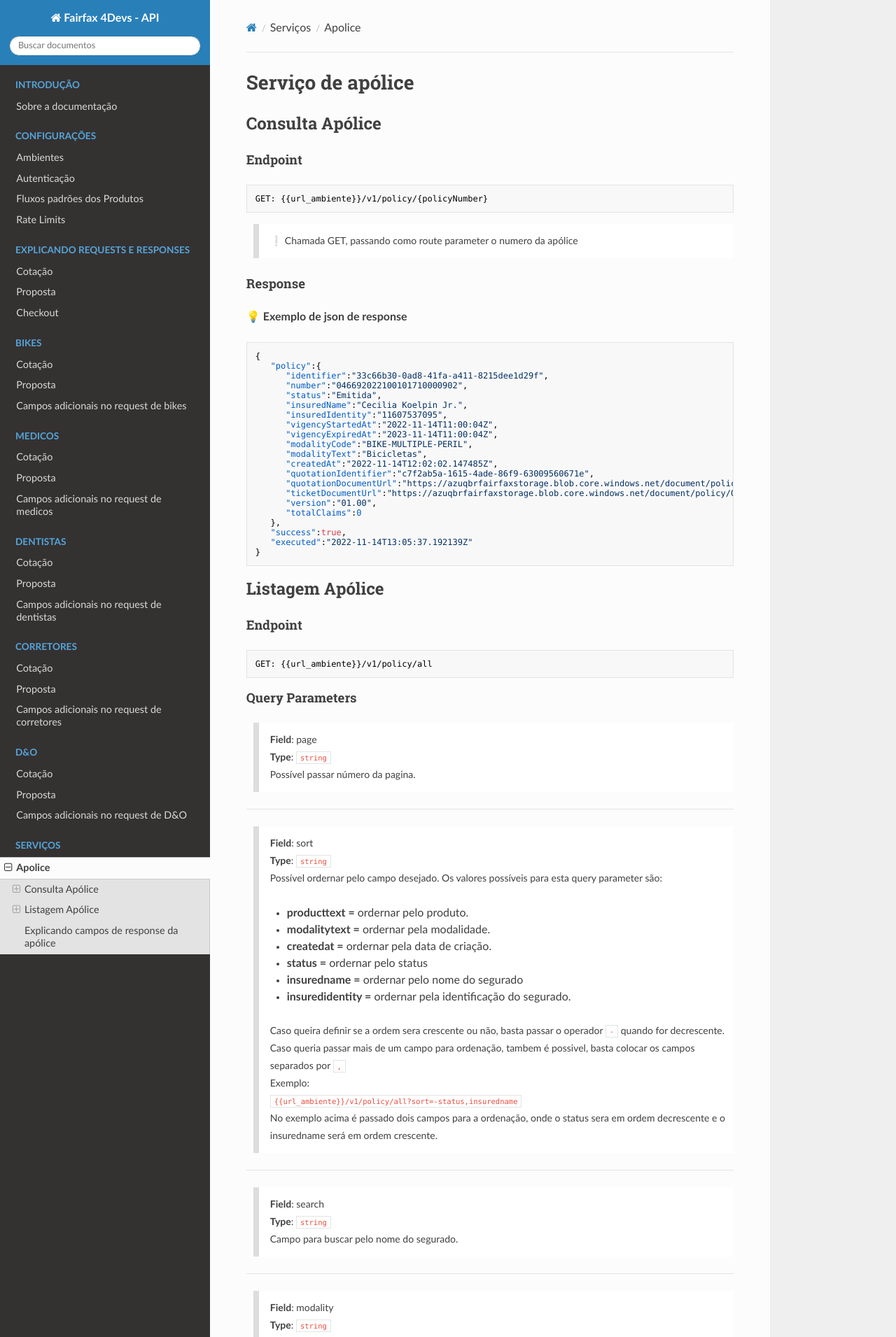
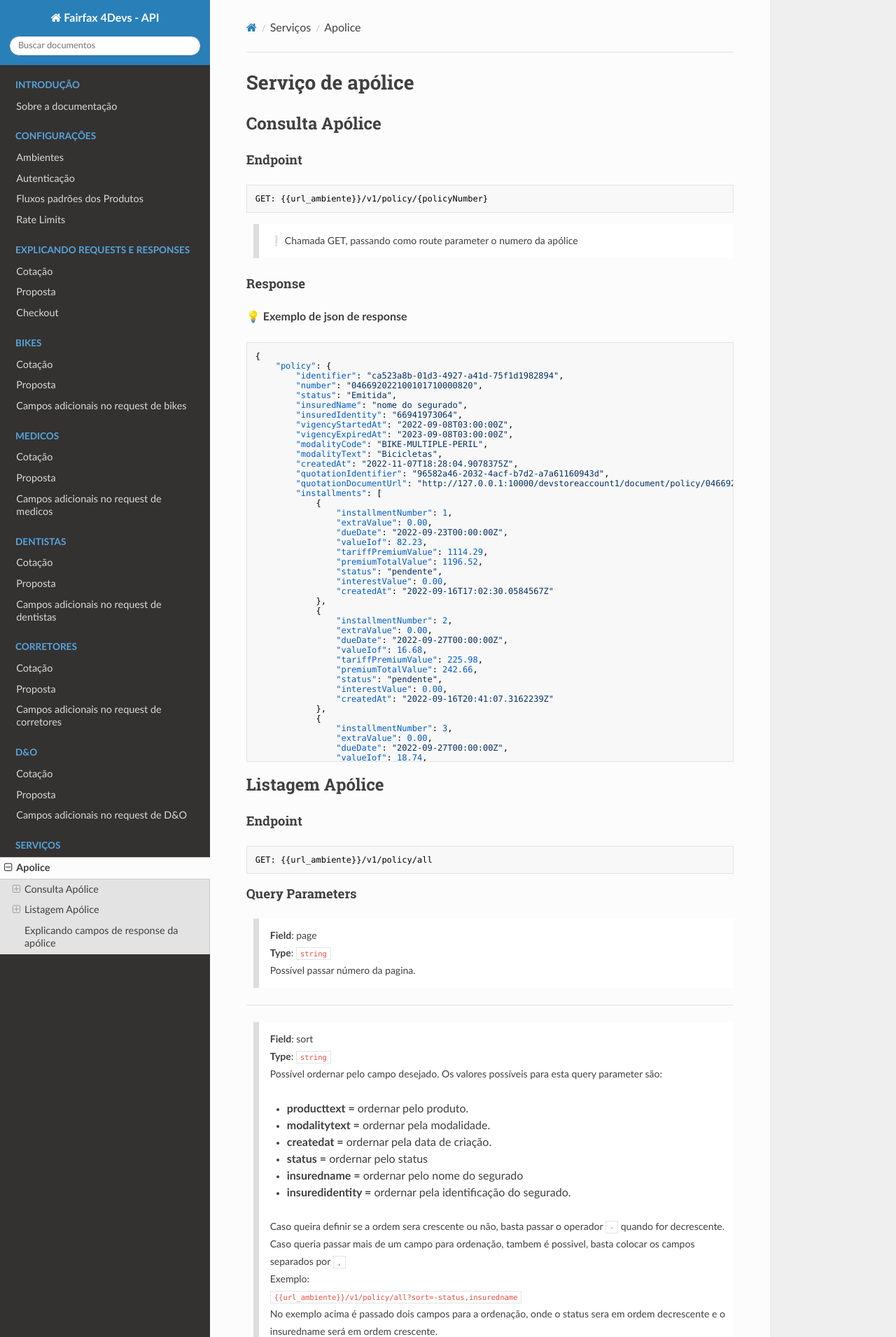
Before and after one commit to trinca137/ff-for-devs-docs, an MkDocs documentation site: the page built from docs/services/policy.md, in a window 1280 px wide. Shown: the top 1911 px of the page at 70% size. Built offline with MkDocs 1.6.1, drawn with Linux system fonts in a browser that asks for light colours; nearby versions of some CDN libraries; some of the changed text lies outside the part shown.

````diff
--- a/docs/services/policy.md
+++ b/docs/services/policy.md
@@ -18,25 +18,81 @@ GET: {{url_ambiente}}/v1/policy/{policyNumber}
 
 ```json
 {
-   "policy":{
-      "identifier":"33c66b30-0ad8-41fa-a411-8215dee1d29f",
-      "number":"046692022100101710000902",
-      "status":"Emitida",
-      "insuredName":"Cecilia Koelpin Jr.",
-      "insuredIdentity":"11607537095",
-      "vigencyStartedAt":"2022-11-14T11:00:04Z",
-      "vigencyExpiredAt":"2023-11-14T11:00:04Z",
-      "modalityCode":"BIKE-MULTIPLE-PERIL",
-      "modalityText":"Bicicletas",
-      "createdAt":"2022-11-14T12:02:02.147485Z",
-      "quotationIdentifier":"c7f2ab5a-1615-4ade-86f9-63009560671e",
-      "quotationDocumentUrl":"https://azuqbrfairfaxstorage.blob.core.windows.net/document/policy/046692022100101710000902/apolice_046692022100101710000902_v01.00_1bbf.pdf",
-      "ticketDocumentUrl":"https://azuqbrfairfaxstorage.blob.core.windows.net/document/policy/046692022100101710000902/boletos_046692022100101710000902_v01.00_gjnd.pdf",
-      "version":"01.00",
-      "totalClaims":0
-   },
-   "success":true,
-   "executed":"2022-11-14T13:05:37.192139Z"
+    "policy": {
+        "identifier": "ca523a8b-01d3-4927-a41d-75f1d1982894",
+        "number": "046692022100101710000820",
+        "status": "Emitida",
+        "insuredName": "nome do segurado",
+        "insuredIdentity": "66941973064",
+        "vigencyStartedAt": "2022-09-08T03:00:00Z",
+        "vigencyExpiredAt": "2023-09-08T03:00:00Z",
+        "modalityCode": "BIKE-MULTIPLE-PERIL",
+        "modalityText": "Bicicletas",
+        "createdAt": "2022-11-07T18:28:04.9078375Z",
+        "quotationIdentifier": "96582a46-2032-4acf-b7d2-a7a61160943d",
+        "quotationDocumentUrl": "http://127.0.0.1:10000/devstoreaccount1/document/policy/046692022100101710000820/apolice_046692022100101710000820_v01.00_j3oc.pdf",
+        "installments": [
+            {
+                "installmentNumber": 1,
+                "extraValue": 0.00,
+                "dueDate": "2022-09-23T00:00:00Z",
+                "valueIof": 82.23,
+                "tariffPremiumValue": 1114.29,
+                "premiumTotalValue": 1196.52,
+                "status": "pendente",
+                "interestValue": 0.00,
+                "createdAt": "2022-09-16T17:02:30.0584567Z"
+            },
+            {
+                "installmentNumber": 2,
+                "extraValue": 0.00,
+                "dueDate": "2022-09-27T00:00:00Z",
+                "valueIof": 16.68,
+                "tariffPremiumValue": 225.98,
+                "premiumTotalValue": 242.66,
+                "status": "pendente",
+                "interestValue": 0.00,
+                "createdAt": "2022-09-16T20:41:07.3162239Z"
+            },
+            {
+                "installmentNumber": 3,
+                "extraValue": 0.00,
+                "dueDate": "2022-09-27T00:00:00Z",
+                "valueIof": 18.74,
+                "tariffPremiumValue": 253.91,
+                "premiumTotalValue": 272.65,
+                "status": "pendente",
+                "interestValue": 0.00,
+                "createdAt": "2022-09-20T15:54:46.5951803Z"
+            },
+            {
+                "installmentNumber": 4,
+                "extraValue": 0.00,
+                "dueDate": "2022-10-19T00:00:00Z",
+                "valueIof": 85.64,
+                "tariffPremiumValue": 1160.48,
+                "premiumTotalValue": 1246.12,
+                "status": "pendente",
+                "interestValue": 0.00,
+                "createdAt": "2022-10-05T19:44:14.2735256Z"
+            },
+            {
+                "installmentNumber": 5,
+                "extraValue": 0.00,
+                "dueDate": "2022-11-14T00:00:00Z",
+                "valueIof": 52.32,
+                "tariffPremiumValue": 708.97,
+                "premiumTotalValue": 761.29,
+                "status": "pendente",
+                "interestValue": 0.00,
+                "createdAt": "2022-11-07T18:28:07.2086256Z"
+            }
+        ],
+        "version": "01.00",
+        "totalClaims": 0
+    },
+    "success": true,
+    "executed": "2022-11-22T13:47:30.0768846Z"
 }
 ```
 
@@ -138,178 +194,84 @@ GET: {{url_ambiente}}/v1/policy/all
 
 ```json
 {
-    "totalItems": 275,
+    "totalItems": 1,
     "itemsPerPage": 10,
     "list": [
         {
-            "policyIdentifier": "fc408b7b-9017-40be-844d-e730dd81e953",
-            "number": "046692022100101710000907",
-            "policyNumber": "1007100000907",
+            "identifier": "ca523a8b-01d3-4927-a41d-75f1d1982894",
+            "number": "046692022100101710000820",
+            "policyNumber": "1007100000820",
             "status": "Issued",
-            "insuredName": "Mrs. Garrett Wolff",
-            "insuredIdentity": "40774220511",
-            "modalityText": "Bike",
-            "productText": "RD Equipamentos",
-            "vigencyStartedAt": "2022-11-14T13:23:49Z",
-            "vigencyExpiredAt": "2023-11-14T13:23:49Z",
-            "createdAt": "2022-11-14T14:06:31.1077184Z",
-            "quotationDocumentUrl": "https://azuqbrfairfaxstorage.blob.core.windows.net/document/policy/046692022100101710000907/apolice_046692022100101710000907_v01.00_ocy8.pdf",
+            "insuredName": "nome do segurado",
+            "insuredIdentity": "66941973064",
+            "vigencyStartedAt": "2022-09-08T03:00:00Z",
+            "vigencyExpiredAt": "2023-09-08T03:00:00Z",
+            "createdAt": "2022-11-07T18:28:04.9078375Z",
+            "quotationIdentifier": "00000000-0000-0000-0000-000000000000",
+            "quotationDocumentUrl": "http://127.0.0.1:10000/devstoreaccount1/document/policy/046692022100101710000820/apolice_046692022100101710000820_v01.00_j3oc.pdf",
+            "installments": [
+                {
+                    "installmentNumber": 1,
+                    "extraValue": 0.00,
+                    "dueDate": "2022-09-23T00:00:00Z",
+                    "valueIof": 82.23,
+                    "tariffPremiumValue": 1114.29,
+                    "premiumTotalValue": 1196.52,
+                    "status": "pendente",
+                    "interestValue": 0.00,
+                    "createdAt": "2022-09-16T17:02:30.0584567Z"
+                },
+                {
+                    "installmentNumber": 2,
+                    "extraValue": 0.00,
+                    "dueDate": "2022-09-27T00:00:00Z",
+                    "valueIof": 16.68,
+                    "tariffPremiumValue": 225.98,
+                    "premiumTotalValue": 242.66,
+                    "status": "pendente",
+                    "interestValue": 0.00,
+                    "createdAt": "2022-09-16T20:41:07.3162239Z"
+                },
+                {
+                    "installmentNumber": 3,
+                    "extraValue": 0.00,
+                    "dueDate": "2022-09-27T00:00:00Z",
+                    "valueIof": 18.74,
+                    "tariffPremiumValue": 253.91,
+                    "premiumTotalValue": 272.65,
+                    "status": "pendente",
+                    "interestValue": 0.00,
+                    "createdAt": "2022-09-20T15:54:46.5951803Z"
+                },
+                {
+                    "installmentNumber": 4,
+                    "extraValue": 0.00,
+                    "dueDate": "2022-10-19T00:00:00Z",
+                    "valueIof": 85.64,
+                    "tariffPremiumValue": 1160.48,
+                    "premiumTotalValue": 1246.12,
+                    "status": "pendente",
+                    "interestValue": 0.00,
+                    "createdAt": "2022-10-05T19:44:14.2735256Z"
+                },
+                {
+                    "installmentNumber": 5,
+                    "extraValue": 0.00,
+                    "dueDate": "2022-11-14T00:00:00Z",
+                    "valueIof": 52.32,
+                    "tariffPremiumValue": 708.97,
+                    "premiumTotalValue": 761.29,
+                    "status": "pendente",
+                    "interestValue": 0.00,
+                    "createdAt": "2022-11-07T18:28:07.2086256Z"
+                }
+            ],
             "version": "01.00",
-            "count": 275
-        },
-        {
-            "policyIdentifier": "0810694d-7197-4c19-a51e-123d58934fc9",
-            "number": "046692022100103780001904",
-            "policyNumber": "1007800001904",
-            "status": "Issued",
-            "insuredName": "Angela Leannon",
-            "insuredIdentity": "86816500334",
-            "modalityText": "Dentista",
-            "productText": "RC Profissional",
-            "vigencyStartedAt": "2022-11-14T13:23:49Z",
-            "vigencyExpiredAt": "2023-11-14T13:23:49Z",
-            "createdAt": "2022-11-14T14:04:35.5555354Z",
-            "quotationDocumentUrl": "https://azuqbrfairfaxstorage.blob.core.windows.net/document/policy/046692022100103780001904/apolice_046692022100103780001904_v01.00_hs0r.pdf",
-            "version": "01.00",
-            "count": 275
-        },
-        {
-            "policyIdentifier": "6c07e53c-42a5-453f-955a-42f717dc296b",
-            "number": "046692022100103780001903",
-            "policyNumber": "1007800001903",
-            "status": "Issued",
-            "insuredName": "Ray Volkman",
-            "insuredIdentity": "86031528290",
-            "modalityText": "Corretor de Seguros",
-            "productText": "RC Profissional",
-            "vigencyStartedAt": "2022-11-14T13:23:44Z",
-            "vigencyExpiredAt": "2023-11-14T13:23:44Z",
-            "createdAt": "2022-11-14T14:02:56.9358468Z",
-            "quotationDocumentUrl": "https://azuqbrfairfaxstorage.blob.core.windows.net/document/policy/046692022100103780001903/apolice_046692022100103780001903_v01.00_csfy.pdf",
-            "ticketDocumentUrl": "https://azuqbrfairfaxstorage.blob.core.windows.net/document/policy/046692022100103780001903/boletos_046692022100103780001903_v01.00_a8d3.pdf",
-            "version": "01.00",
-            "count": 275
-        },
-        {
-            "policyIdentifier": "28ead239-f6ad-409b-a9f1-a4510c5bbd36",
-            "number": "046692022100103780001902",
-            "policyNumber": "1007800001902",
-            "status": "Issued",
-            "insuredName": "Dexter Harvey I",
-            "insuredIdentity": "01382857802",
-            "modalityText": "Dentista",
-            "productText": "RC Profissional",
-            "vigencyStartedAt": "2022-11-14T13:23:42Z",
-            "vigencyExpiredAt": "2023-11-14T13:23:42Z",
-            "createdAt": "2022-11-14T14:01:33.6165537Z",
-            "quotationDocumentUrl": "https://azuqbrfairfaxstorage.blob.core.windows.net/document/policy/046692022100103780001902/apolice_046692022100103780001902_v01.00_c2qi.pdf",
-            "ticketDocumentUrl": "https://azuqbrfairfaxstorage.blob.core.windows.net/document/policy/046692022100103780001902/boletos_046692022100103780001902_v01.00_r601.pdf",
-            "version": "01.00",
-            "count": 275
-        },
-        {
-            "policyIdentifier": "33c66b30-0ad8-41fa-a411-8215dee1d29f",
-            "number": "046692022100101710000902",
-            "policyNumber": "1007100000902",
-            "status": "Issued",
-            "insuredName": "Cecilia Koelpin Jr.",
-            "insuredIdentity": "11607537095",
-            "modalityText": "Bike",
-            "productText": "RD Equipamentos",
-            "vigencyStartedAt": "2022-11-14T11:00:04Z",
-            "vigencyExpiredAt": "2023-11-14T11:00:04Z",
-            "createdAt": "2022-11-14T12:02:02.147485Z",
-            "quotationDocumentUrl": "https://azuqbrfairfaxstorage.blob.core.windows.net/document/policy/046692022100101710000902/apolice_046692022100101710000902_v01.00_1bbf.pdf",
-            "ticketDocumentUrl": "https://azuqbrfairfaxstorage.blob.core.windows.net/document/policy/046692022100101710000902/boletos_046692022100101710000902_v01.00_gjnd.pdf",
-            "version": "01.00",
-            "count": 275
-        },
-        {
-            "policyIdentifier": "62b99b28-5467-4881-b952-6181a8c71eb5",
-            "number": "046692022100101710000901",
-            "policyNumber": "1007100000901",
-            "status": "Issued",
-            "insuredName": "Ray Erdman",
-            "insuredIdentity": "22313547809",
-            "modalityText": "Bike",
-            "productText": "RD Equipamentos",
-            "vigencyStartedAt": "2022-11-14T10:59:45Z",
-            "vigencyExpiredAt": "2023-11-14T10:59:45Z",
-            "createdAt": "2022-11-14T11:02:05.5991632Z",
-            "quotationDocumentUrl": "https://azuqbrfairfaxstorage.blob.core.windows.net/document/policy/046692022100101710000901/apolice_046692022100101710000901_v01.00_jsyg.pdf",
-            "version": "01.00",
-            "count": 275
-        },
-        {
-            "policyIdentifier": "0b001b7d-1040-4a0a-af7e-acc4f6cf2d44",
-            "number": "046692022100103100000037",
-            "policyNumber": "1001000000037",
-            "status": "Issued",
-            "insuredName": "Melba Hauck DDS",
-            "insuredIdentity": "82310664724896",
-            "modalityText": "D&O",
-            "productText": "RC Administradores e Diretores",
-            "vigencyStartedAt": "2022-11-10T11:10:57Z",
-            "vigencyExpiredAt": "2023-11-10T11:10:57Z",
-            "createdAt": "2022-11-10T16:09:03.5978649Z",
-            "quotationDocumentUrl": "https://azuqbrfairfaxstorage.blob.core.windows.net/document/policy/046692022100103100000037/apolice_046692022100103100000037_v01.00_tsfm.pdf",
-            "ticketDocumentUrl": "https://azuqbrfairfaxstorage.blob.core.windows.net/document/policy/046692022100103100000037/boletos_046692022100103100000037_v01.00_ppe4.pdf",
-            "version": "01.00",
-            "count": 275
-        },
-        {
-            "policyIdentifier": "f1ef6d9a-4241-4b9e-81df-33e3703ccfb0",
-            "number": "046692022100103100000035",
-            "policyNumber": "1001000000035",
-            "status": "Issued",
-            "insuredName": "Scott Bartell PhD",
-            "insuredIdentity": "88744418401574",
-            "modalityText": "D&O",
-            "productText": "RC Administradores e Diretores",
-            "vigencyStartedAt": "2022-11-09T20:12:03Z",
-            "vigencyExpiredAt": "2023-11-09T20:12:03Z",
-            "createdAt": "2022-11-10T16:07:54.3196625Z",
-            "quotationDocumentUrl": "https://azuqbrfairfaxstorage.blob.core.windows.net/document/policy/046692022100103100000035/apolice_046692022100103100000035_v01.00_v53f.pdf",
-            "ticketDocumentUrl": "https://azuqbrfairfaxstorage.blob.core.windows.net/document/policy/046692022100103100000035/boletos_046692022100103100000035_v01.00_sp81.pdf",
-            "version": "01.00",
-            "count": 275
-        },
-        {
-            "policyIdentifier": "9bb4efbb-61e4-409d-b6c8-9c5eb5e2dc6c",
-            "number": "046692022100101710000883",
-            "policyNumber": "1007100000883",
-            "status": "Issued",
-            "insuredName": "Noah Keeling",
-            "insuredIdentity": "77722437745",
-            "modalityText": "Bike",
-            "productText": "RD Equipamentos",
-            "vigencyStartedAt": "2022-11-08T14:41:40Z",
-            "vigencyExpiredAt": "2023-11-08T14:41:40Z",
-            "createdAt": "2022-11-10T14:23:17.8206571Z",
-            "quotationDocumentUrl": "https://azuqbrfairfaxstorage.blob.core.windows.net/document/policy/046692022100101710000883/apolice_046692022100101710000883_v01.00_bfcu.pdf",
-            "ticketDocumentUrl": "https://azuqbrfairfaxstorage.blob.core.windows.net/document/policy/046692022100101710000883/boletos_046692022100101710000883_v01.00_lxac.pdf",
-            "version": "01.00",
-            "count": 275
-        },
-        {
-            "policyIdentifier": "e7add0e5-5caf-4249-8267-154d9321a42e",
-            "number": "046692022100101710000882",
-            "policyNumber": "1007100000882",
-            "status": "Issued",
-            "insuredName": "Luke Beatty",
-            "insuredIdentity": "68044874518",
-            "modalityText": "Bike",
-            "productText": "RD Equipamentos",
-            "vigencyStartedAt": "2022-11-08T14:41:19Z",
-            "vigencyExpiredAt": "2023-11-08T14:41:19Z",
-            "createdAt": "2022-11-10T14:20:22.6067508Z",
-            "quotationDocumentUrl": "https://azuqbrfairfaxstorage.blob.core.windows.net/document/policy/046692022100101710000882/apolice_046692022100101710000882_v01.00_ozni.pdf",
-            "version": "01.00",
-            "count": 275
+            "totalClaims": 0
         }
     ],
     "success": true,
-    "executed": "2022-11-14T14:07:30.0741757Z"
+    "executed": "2022-11-22T13:49:41.0776542Z"
 }
 ```
 
@@ -435,3 +389,83 @@ Explicando campos de response da apólice
 >**Type**: ```string``` <br>
 >
 >versão da apólice.
+
+
+-----------------------------------------------------
+
+>**Field**: installments <br>
+>**Type**: ```array``` <br>
+>
+>Lista de parcelas com informações como status de pagamento por exemplo.
+
+
+
+-----------------------------------------------------
+
+>**Field**: installments[].installmentNumber <br>
+>**Type**: ```integer``` <br>
+>
+>Numero da parcela.
+
+-----------------------------------------------------
+
+>**Field**: installments[].extraValue <br>
+>**Type**: ```decimal``` <br>
+>
+>Numero da parcela.
+
+
+-----------------------------------------------------
+
+>**Field**: installments[].dueDate <br>
+>**Type**: ```date``` <br>
+>
+>Data de vencimento.
+
+-----------------------------------------------------
+
+>**Field**: installments[].valueIof <br>
+>**Type**: ```decimal``` <br>
+>
+>Data de vencimento.
+
+
+-----------------------------------------------------
+
+>**Field**: installments[].tariffPremiumValue <br>
+>**Type**: ```decimal``` <br>
+>
+>Data de vencimento.
+
+
+-----------------------------------------------------
+
+>**Field**: installments[].premiumTotalValue <br>
+>**Type**: ```decimal``` <br>
+>
+>Data de vencimento.
+
+
+
+-----------------------------------------------------
+
+>**Field**: installments[].status <br>
+>**Type**: ```string``` <br>
+>
+>Status de pagamento.
+
+
+-----------------------------------------------------
+
+>**Field**: installments[].interestValue <br>
+>**Type**: ```decimal``` <br>
+>
+>Valor de juros de cada parcela..
+
+
+-----------------------------------------------------
+
+>**Field**: installments[].createdAt <br>
+>**Type**: ```date``` <br>
+>
+>Data de criação da parcela.
````
Also changed, not shown: other parts of docs/services/policy.md (+0 -8 lines).
